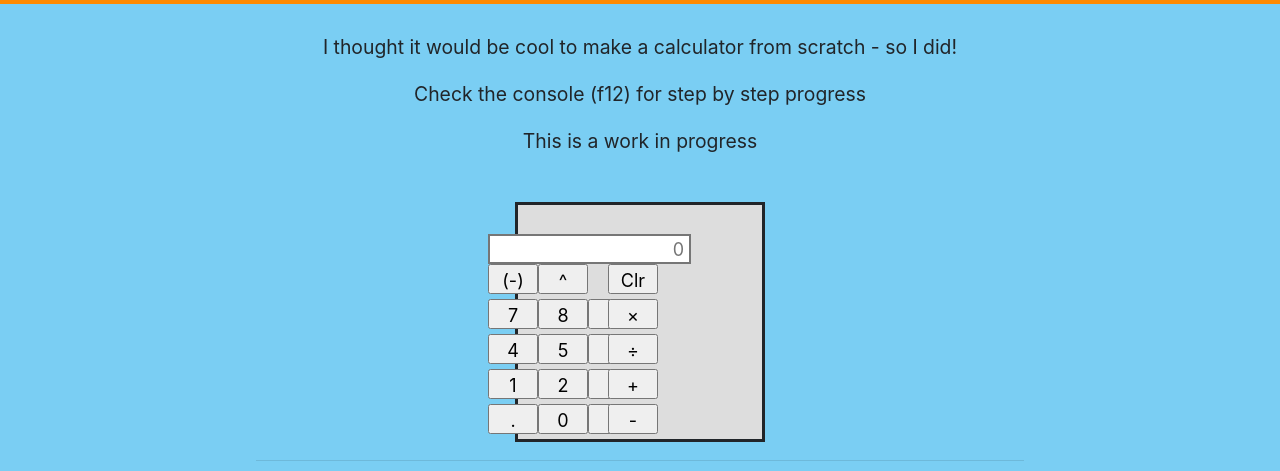
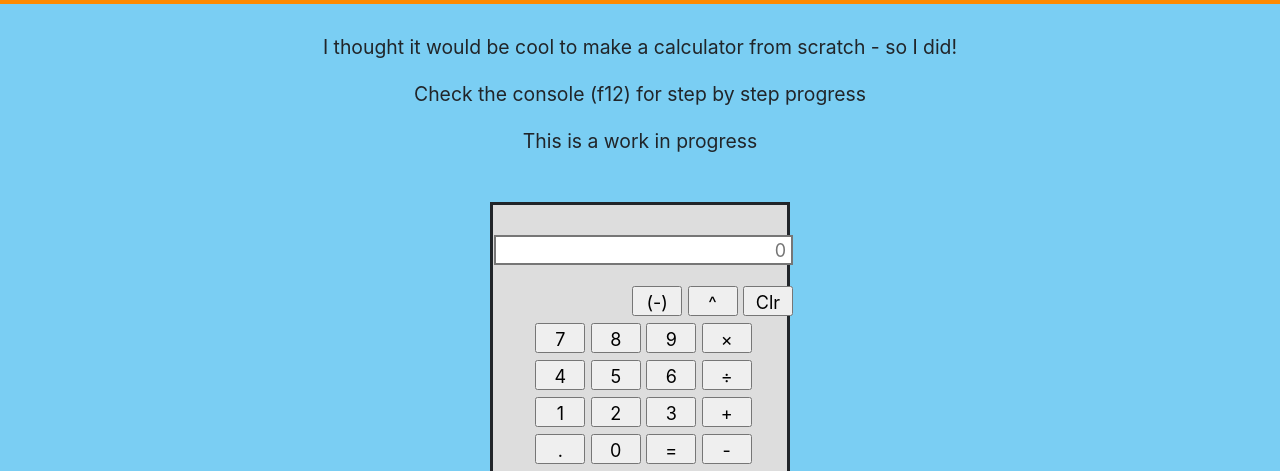
Before and after one commit to IsaacYocum/Isaacs-Site, a plain HTML site: page calculator.html in a window 1280 px wide. Shown: the part 60-531 px from the top of the page. Drawn offline with nearby package versions, Linux system fonts and the light colour scheme.

Commit message:
Refactored calculator.html. Still need to fix the alignment.

```diff
--- a/calculator.html
+++ b/calculator.html
@@ -12,6 +12,7 @@
     <script src="scripts/calculator.js"></script>
 </head>
 <body onload="Clear()">
+<div id="container">
     <nav class="navbar navbar-expand-lg navbar-light">
         <div class="navbar-nav">
             <a class="navbar-brand" href="index.html">Isaac's Site</a>
@@ -20,68 +21,65 @@
         </div>
     </nav>
 
-<div id="container">
     <div class="body-content">
-        </br>
+        <br>
         <center><p>I thought it would be cool to make a calculator from scratch - so I did!</p></center>
         <center><p>Check the console (f12) for step by step progress</p></center>
         <center><p>This is a work in progress</p></center>
-        </br>
+        <br>
         <div class="calcWrapper">
             <div class="calculator">
-                </br>
-                <div class="row">
-                    <div class="row">
-                        <input type="text" id="calcOutput" placeholder="0" readonly>
-                    </div>
-                    </br>
-                    <div class="column columnLeft">
-                        <div class="row">
+                <br>
+                <table>
+                    <tr class="spaceUnder">
+                        <td><input type="text" id="calcOutput" placeholder="0" readonly></td>
+                    </tr>
+
+                    <tr align="right">
+                        <td>
                             <input type="button" class="calcButton" value="(-)" onclick="Negative()">
                             <input type="button" class="calcButton" value="^" onclick="GetOperator('^')">
-                        </div>
-                        <div class="row">
+                            <input type="button" class="calcButton" value="Clr" onclick="Clear()">
+                        </td>
+                    </tr>
+                    <tr>
+                        <td>
                             <input type="button" class="calcButton" value="7" onclick="GetNum(7)">
                             <input type="button" class="calcButton" value="8" onclick="GetNum(8)">
                             <input type="button" class="calcButton" value="9" onclick="GetNum(9)">
-                        </div>
-                        <div class="row">
+                            <input type="button" class="calcButton" value="&times" onclick="GetOperator('*')">
+                        </td>
+                    </tr>
+                    <tr>
+                        <td>
                             <input type="button" class="calcButton" value="4" onclick="GetNum(4)">
                             <input type="button" class="calcButton" value="5" onclick="GetNum(5)">
                             <input type="button" class="calcButton" value="6" onclick="GetNum(6)">
-                        </div>
-                        <div class="row">
+                            <input type="button" class="calcButton" value="&divide" onclick="GetOperator('/')">
+                        </td>
+                    </tr>
+                    <tr>
+                        <td>
                             <input type="button" class="calcButton" value="1" onclick="GetNum(1)">
                             <input type="button" class="calcButton" value="2" onclick="GetNum(2)">
                             <input type="button" class="calcButton" value="3" onclick="GetNum(3)">
-                        </div>
-                        <div class="row">
+                            <input type="button" class="calcButton" value="+" onclick="GetOperator('+')">
+                        </td>
+                    </tr>
+                    <tr>
+                        <td>
                             <input type="button" class="calcButton" value="." onclick="Decimal()">
                             <input type="button" class="calcButton" value="0" onclick="GetNum('0')">
                             <input type="button" class="calcButton" value="=" onclick="Calculate()">
+                            <input type="button" class="calcButton" value="-" onclick="GetOperator('-')">
+                        </td>
+                    </tr>
+                </table>
+                <br>
             </div>
         </div>
-                    <div class="column columnRight">
-                        <div class="row">
-                            <input type="button" class="calcButton" value="Clr" onclick="Clear()">
-                        </div>
-                        <div class="row">
-                            <input type="button" class="calcButton" value="&times" onclick="GetOperator('*')">
-                        </div>
-                        <div class="row">
-                            <input type="button" class="calcButton" value="&divide" onclick="GetOperator('/')">
-                        </div>
-                        <div class="row">
-                            <input type="button" class="calcButton" value="+" onclick="GetOperator('+')">
-                        </div>
-                        <div class="row">
-                            <input type="button" class="calcButton" value="-" onclick="GetOperator('-')">
-                        </div>
-                    </div>
-                    </br></br>
-                </div>
-            </div>
-        </div>
+        <div>
+            <br><br>
             <hr>
             <h3>To do...</h3>
             <ol>
@@ -90,12 +88,13 @@
                 <li>Fix zero divided by zero error</li>
                 <li>Implement negative sign</li>
             </ol>
-        </br>
+        </div>
     </div>
 
-    <div id="footer">
+    <div class="footer">
 
     </div>
+    <br><br>
 </div>
 </body>
 </html>
--- a/style.css
+++ b/style.css
@@ -24,7 +24,6 @@ body {
 
 #calcOutput {
     height: 30px;
-    width: 203px;
     border-style: solid;
     text-align: right;
     padding-right: 5px;
@@ -40,10 +39,12 @@ input {
 
 .columnLeft {
     text-align: right;
+    margin-left: auto;
 }
 
 .columnRight {
     text-align: left;
+    margin-right: auto;
 }
 
 .calcWrapper {
@@ -51,10 +52,19 @@ input {
 }
 
 .calculator {
-    width: 250px;
+    width: 300px;
     margin: 0 auto;
     border-style: solid;
     background-color: #dddddd;
+}
+
+table {
+    margin-left: auto;
+    margin-right: auto;
+}
+
+tr.spaceUnder>td {
+    padding-bottom: 1em;
 }
 
 .row:after {
@@ -91,3 +101,8 @@ input {
 .tableSpacer {
     width: 50px;
 }
+
+calcWrapper {
+    margin-right: auto;
+    margin-left: auto;
+}
```
Lines whose indentation alone changed are shown as unchanged.
